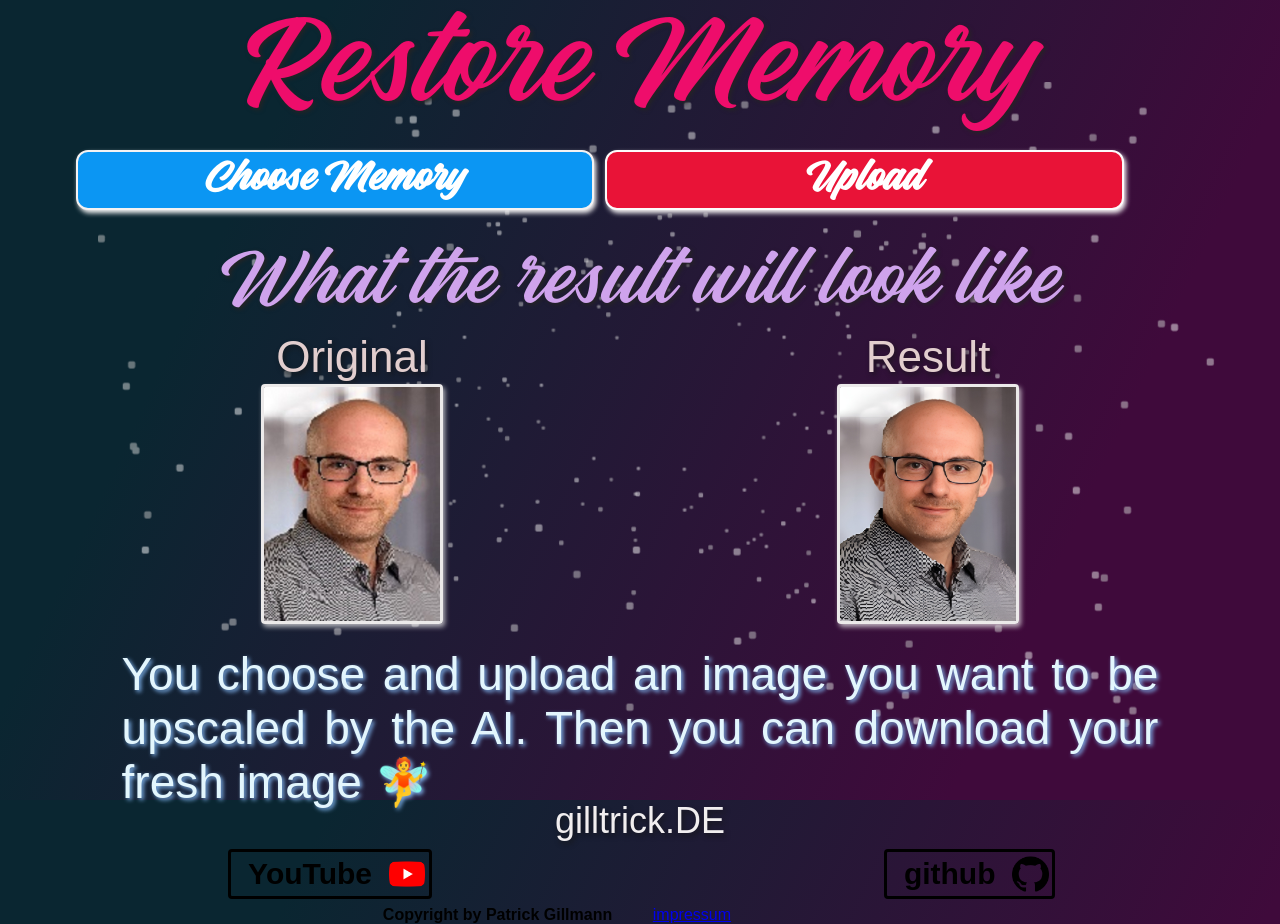
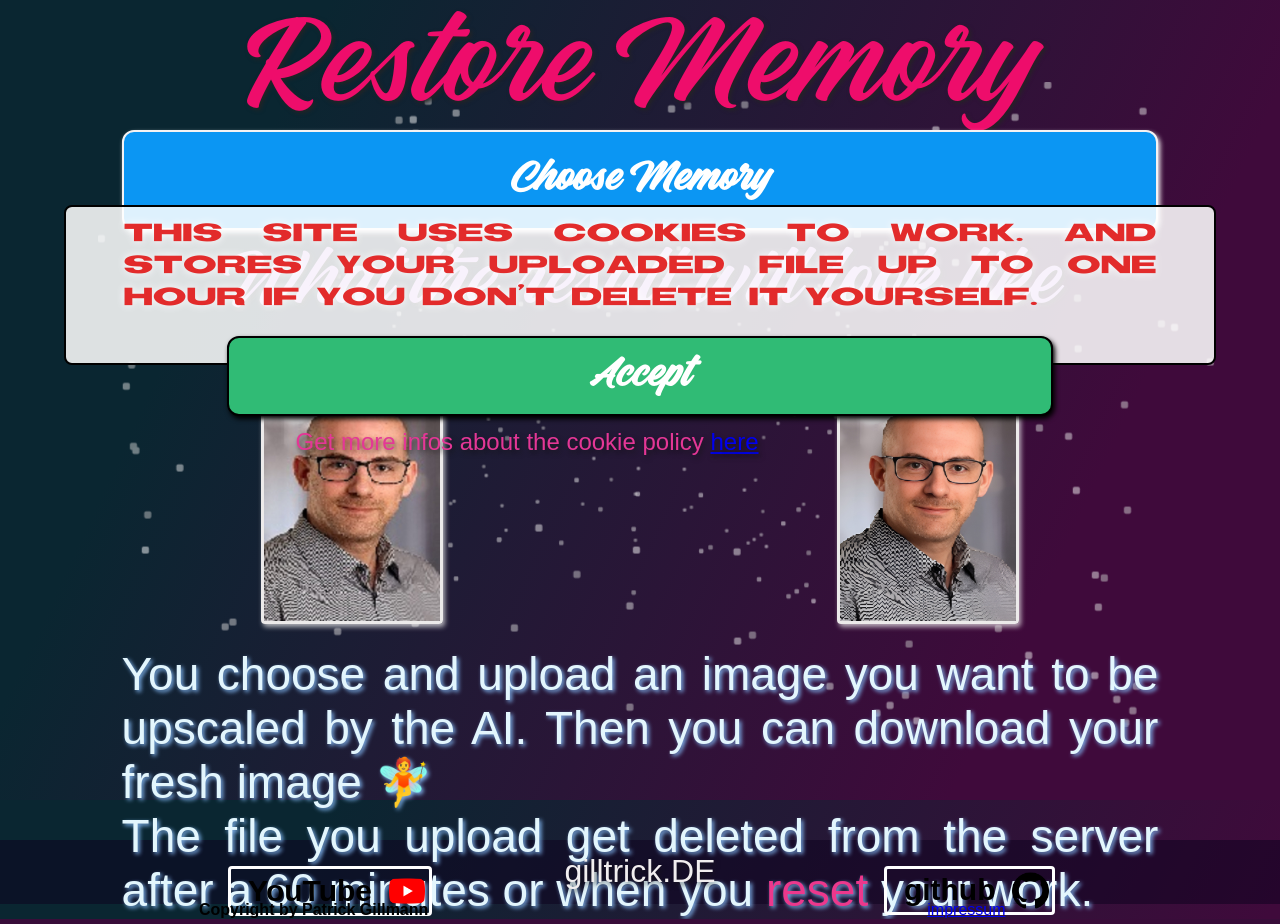
Before and after one commit to gilltrick/restoredMemorys, a Flask app: page / in a window 1280 px wide. Run offline with Flask 2, Linux system fonts and the light colour scheme.

Commit message:
fixed some bugs

```diff
--- a/server.py
+++ b/server.py
@@ -1,26 +1,40 @@
-from flask import Flask, render_template, request, make_response, send_file
+from flask import Flask, render_template, request, make_response, send_file, redirect
 import re, base64, os, time, hashlib, datetime
 
 
 server = Flask(__name__)
-acceptedFileExtensions = {"jpg", "peg", "png"}
+acceptedFileExtensions = ["jpg", "peg", "ebp", "fif", "png"]
+userIdList = []
 
 @server.route("/")
 def index():
     try:
         id = request.cookies["data"]
-        if id != "":
+        if id != "" and id in userIdList:
             if os.path.isfile(os.getcwd()+"/static/results/"+id+"/restored_imgs/"+id+".jpg"):
                 return render_template("index.html", disableRestoreMemory=True, result=True, uploadedImage = True, imagePath="/static/uploadedImages/"+id+".jpg", resultImagePath="/static/results/"+id+"/restored_imgs/"+id+".jpg")
             if os.path.isfile(os.getcwd()+"/static/uploadedImages/"+id+".jpg"):
-                return render_template("index.html", disableRestoreMemory=False, result=False, uploadedImage = True, imagePath="/static/uploadedImages/"+id+".jpg")
+                return render_template("index.html", isx=True, disableRestoreMemory=False, result=False, uploadedImage = True, imagePath="/static/uploadedImages/"+id+".jpg")
             else:
-                return render_template("index.html", disableRestoreMemory=False, result=False, uploadedImage = True, imagePath="/static/uploadedImages/"+id+".jpg")
+                response = make_response(render_template("index.html", disableRestoreMemory=True, result=False, uploadedImage = False))
+                response.set_cookie("data", '', expires=0)
+                return response
+        if id != "" and id not in userIdList:
+            print(f"Ich sollte nach Daten für {id} schauen")
+            response = make_response(render_template("index.html", disableRestoreMemory=True, result=False, uploadedImage = False))
+            response.set_cookie("data", '', expires=0)
+            return response
     except:
-        return render_template("index.html", result=False, uploadedImage = False)
+        try:
+            rememberMe = request.cookies["rememberMe"]
+            return render_template("index.html", unknownUser=False, result=False, uploadedImage = False)
+        except:
+            return render_template("index.html", unknownUser=True, result=False, uploadedImage = False)
 
-@server.route("/uploadImage", methods=["post"])
+@server.route("/uploadImage", methods=["post", "get"])
 def uploadImage():
+    if request.method != "POST":
+        return "<script>alert(\"Upsi something went wrong\");location.href = \"/\";</script>"
     path = "/static/uploadedImages/"
     try:
         id = request.cookies["data"]
@@ -29,8 +43,9 @@ def uploadImage():
         return render_template("index.html", result=False, uploadedImage = False)
     except:
         id = CreateRandomId()
-        response = make_response(render_template("index.html", disableRestoreMemory=False, result=False, uploadedImage = True, imagePath=path+id+".jpg"))
-        response.set_cookie("data", id)
+        userIdList.append(id)
+        response = make_response(render_template("index.html", isx=True, disableRestoreMemory=False, result=False, uploadedImage = True, imagePath=path+id+".jpg"))
+        response.set_cookie("data", id, max_age=60 * 60 * 1)
         imageFile = request.files["image"]
         print(imageFile.filename)
         fileExtension = re.search("(.{3})\s*$", imageFile.filename)
@@ -48,8 +63,8 @@ def restoreMemroy():
     os.system(command)
     return render_template("index.html", disableRestoreMemory=True, result=True, uploadedImage = True, imagePath="/static/uploadedImages/"+id+".jpg", resultImagePath="/static/results/"+id+"/restored_imgs/"+id+".jpg")
 
-@server.route("/resettMemory")
-def resettMemory():
+@server.route("/resetMemory")
+def resetMemory():
     try:
         id = request.cookies["data"]
         cmd_deleteUploadedImage = f"del {os.getcwd()}\\static\\uploadedImages\\{id}.jpg"
--- a/static/js/index.js
+++ b/static/js/index.js
@@ -1,28 +1,40 @@
 const myInput = document.getElementById("file-upload");
-const resettInfoBtn = document.getElementById("resettInfoBtn");
-const resettInfoContainer = document.getElementById("resettInfoContainer")
+const resetInfoBtn = document.getElementById("resetInfoBtn");
+const resetInfoContainer = document.getElementById("resetInfoContainer")
 const closeInfoContainerBtn = document.getElementById("closeInfoContainerBtn");
 const restoreMemoryBtn = document.getElementById("restoreMemoryBtn");
-const loadAnimationContainer = document.getElementById("loadAnimationContainer")
+const loadAnimationContainer = document.getElementById("loadAnimationContainer");
+const uploadImageBtn = document.getElementById("uploadImageBtn");
+const cookieInfoContainerBtn = document.getElementById("cookieInfoContainerBtn")
+const cookieInfoContainer = document.getElementById("cookieInfoContainer")
 
-
-function showResettInfo(){
-
-  resettInfoContainer.style.display = "block";
+function redirect(){
+uploadImageBtn.click();
 }
 try{
-  resettInfoBtn.addEventListener("click", showResettInfo);
+myInput.addEventListener("change", redirect)
 }
 catch{
-  console.log("no resettInfoBtn")
+  console.log("no myInput")
 }
 
-function closeResettInfo(){
+function showResetInfo(){
 
-  resettInfoContainer.style.display = "none";
+  resetInfoContainer.style.display = "block";
 }
 try{
-  closeInfoContainerBtn.addEventListener("click", closeResettInfo)
+  resetInfoBtn.addEventListener("click", showResetInfo);
+}
+catch{
+  console.log("no resetInfoBtn")
+}
+
+function closeResetInfo(){
+
+  resetInfoContainer.style.display = "none";
+}
+try{
+  closeInfoContainerBtn.addEventListener("click", closeResetInfo)
 }
 catch{
   console.log("no closeInfoContainerBtn")
@@ -38,3 +50,14 @@ try{
 catch{
   console.log("no restoreMemoryBtn")
 }
+
+function acceptCookies(){
+  document.cookie = `rememberMe=${new Date().toLocaleString()}`
+  cookieInfoContainer.style.display = "none";
+}
+try{
+  cookieInfoContainerBtn.addEventListener("click", acceptCookies)
+}
+catch{
+  console.log("no cookieInfoContainerBtn")
+}
--- a/static/styles/index.css
+++ b/static/styles/index.css
@@ -99,9 +92,9 @@ input[type="file"] {
 .custom-file-upload {
     display: flex;
     align-items: center;
-    margin-left: 1%;
-    width: 45%;
-    height: 60px;
+    margin-left: 5%;
+    width: 90%;
+    height: 100px;
     border-radius: 12px;
     color: white;
     background-color: rgb(11, 150, 243);
@@ -127,13 +118,12 @@ input[type="file"] {
 
 .exampleContainer{
     display: block;
-    height: 70%;
+    height: 75%;
     width: 90%;
     margin: auto;
 }
 
 .exampleContainer .exampleText{
-
     margin: auto;
     text-align: center;
     font-size: 75;
@@ -152,11 +141,21 @@ input[type="file"] {
     font-size: 46;
     color: rgb(227, 246, 253);
     text-shadow: 2px 2px 4px rgb(129, 181, 240);
+}
 
+.exampleContainer .howToText .howToTextLink{
+    text-decoration: none;
+    margin: auto;
+    margin-top:2%;
+    height: 25%;
+    width: 90%;
+    text-align: justify;
+    font-size: 46;
+    color: rgb(236, 56, 140);
+    text-shadow: 2px 2px 4px rgb(129, 181, 240);
 }
 
 .exampleContainer .exampleImages{
-
     display: flex;
     height: auto;
     width: auto;
@@ -427,6 +431,84 @@ img{
     background-color: rgba(255, 255, 255, 0.863);
 }
 
+
+.closeInfoContainerBtn{
+    margin: auto;
+    margin-top: 1%;
+    width: 80%;
+    height: 80px;
+    border-radius: 12px;
+    color: white;
+    background-color: rgb(174, 196, 211);
+    border: 2px solid black;
+    text-align: center;
+    font-size: 60px;
+    font-weight: bolder;
+    box-shadow: 2px 3px 5px black;
+}
+
+.closeInfoContainerBtn:hover{
+    background-color: rgb(226, 29, 210);
+}
+
+
+
+.cookieInfoContainer{
+
+    border: 2px solid black;
+    border-radius: 8px;
+    display: block;
+    position: absolute;
+    margin-left:5%;
+    margin-top: 16%;
+    width: 90%;
+    height: 20%;
+    background-color: rgba(255, 255, 255, 0.863);
+}
+
+.cookieWarningText{
+    font-size: 28px;
+    color: rgb(226, 43, 43);
+    text-align: justify;
+    text-shadow: 0px 0px 8px #ffffff;
+    margin: auto;
+    margin-top: 1%;
+    margin-bottom: 1%;
+    width: 90%;
+    font-family:"TSBlockBold";
+}
+
+
+.cookieInfoContainerBtn{
+    margin: auto;
+    margin-top: 1%;
+    width: 80%;
+    height: 80px;
+    border-radius: 12px;
+    color: white;
+    background-color: rgb(48, 187, 117);
+    border: 2px solid black;
+    text-align: center;
+    font-size: 60px;
+    font-weight: bolder;
+    box-shadow: 2px 3px 5px black;
+}
+.cookieInfoContainerBtn:hover{
+
+    background-color: rgb(8, 247, 87);
+}
+
+.cookieInfoText{
+    font-size: 24px;
+    color: rgb(160, 173, 235);
+    text-align: center;
+    text-shadow: 2px 3px 5px #161616b2;
+    margin: auto;
+    margin-top: 1%;
+    margin-bottom: 1%;
+    width: 90%;
+}
+
 .loadAnimation{
     position: absolute;
     display: none;
@@ -449,27 +530,43 @@ img{
 }
 
 .credits{
-
     height: 8%;
     width: 100%;
-    display: flexbox;
+    display: block;
     align-items: center;
     align-content: space-evenly;
+    background-color: #0f031f86;
+    /* height: 8vh;
+    width: 100%;
+    display: block;
+    align-items:center;
+    border-top: 2px solid #1e053d;
+    position: fixed;
+    bottom: 0;
+    left: 50%;
+    transform: translateX(-50%);
+    justify-content: space-around;
+    align-items: center;
+    z-index: 100;
+    transition: 0.6s;
+    background-color: rgba(62, 14, 94, 0.815); */
 }
 
 .creditsTitle{
-    font-size: 36px;
+    font-size: 32px;
     color: rgb(241, 238, 239);
     text-align: center;
     text-shadow: 2px 3px 5px #161616b2;
     margin: auto;
+    padding-top: 1%;
     width: 100%;
+    height: 40%;
 }
 
 .creditsSocial{
     display: flex;
     width: 100%;
-    height: 100%;
+    height: 35%;
     margin: auto;
 }
 
@@ -485,13 +582,12 @@ img{
     width: auto;
     font-size: 20px;
     background-color: transparent;
-    border:3px solid black;
+    border:3px solid rgb(255, 255, 255);
     border-radius: 4px;
     padding:1%;
 }
 
 .socialBtnText{
-
     margin: auto;
     text-align: center;
     font-size: 30px;
@@ -501,22 +597,23 @@ img{
 }
 
 .socialImg{
-
     height: auto;
     width: 40px;
     padding: 1%;
 }
 
 .copyrightContainer{
-
     display: flex;
+    height: 15%;
+    margin:auto;
+    margin-top:1%
 }
 
 .copyrightText{
     width: 49%;
     margin: auto;
     margin-right:1%;
-    text-align: right;
+    text-align: center;
     font-size: 16px;
     font-weight: bolder;
     padding-left: 15px;
@@ -524,16 +621,16 @@ img{
 }
 
 .impressumsLink{
-
+    text-decoration: none;
     width: 49%;
-    text-align: left;
+    text-align: center;
     margin: auto;
     margin-left:1%
 }
 
 
 
-
+/*Loading animation*/
 .lds-spinner {
     position: absolute;
     margin-left: 47.5%;
--- a/templates/index.html
+++ b/templates/index.html
@@ -5,12 +5,25 @@
         <title>RestoreMemorys</title>
     </head>
     <body>
-        <div class="infoContainer" id="resettInfoContainer">
+        {%if unknownUser == True%}
+        <div class="cookieInfoContainer" id="cookieInfoContainer">
+            <div class="cookieWarningText">
+                This site uses cookies to work. And stores your uploaded file up to one hour if you don't delete it yourself.
+            </div>
+            <form>
+                <button type="button" class="cookieInfoContainerBtn" id="cookieInfoContainerBtn"><div class="btnText">Accept</div></button>
+            </form>
+            <div class="cookieInfoText" style="width: 60%;margin-left: 20%;text-align: justify;color: rgb(228, 55, 150);">
+                Get more infos about the cookie policy <a href="https://github.com/gilltrick/restoredMemorys" target="blank">here</a>
+            </div>
+        </div>
+        {%endif%}
+        <div class="infoContainer" id="resetInfoContainer">
             <div class="warningText">
                 This will delete your restored memeory from the server. Are you sure you want to go on?
             </div>
-            <form action="/resettMemory">
-                <button type="submit" class="doResettBtn"><div class="warningBtnText">Delete & Resett</div></button>
+            <form action="/resetMemory">
+                <button type="submit" class="doResetBtn"><div class="warningBtnText">Delete & Reset</div></button>
             </form>
             <form>
                 <button type="button" class="closeInfoContainerBtn" id="closeInfoContainerBtn"><div class="btnText">Back</div></button>
@@ -31,7 +44,7 @@
                     <div class="btnText">Choose Memory</div>
                 </label>
                 <input id="file-upload" type="file", name="image"/>
-                <button type="submit" class="uploadImageBtn"><div class="btnText">Upload</div></button>
+                <button hidden type="submit" class="uploadImageBtn" id="uploadImageBtn"><div class="btnText">Upload</div></button>
             </form>
         </div>
         <div class="exampleContainer">
@@ -52,8 +65,9 @@
                     <img class="exampleImg" src="/static/images/restored.jpg">
                 </div>
             </div>
-            <div class="howtoText">
-                You choose and upload an image you want to be upscaled by the AI. Then you can download your fresh image &#129498;
+            <div class="howToText">
+                You choose and upload an image you want to be upscaled by the AI. Then you can download your fresh image &#129498;<br>
+                The file you upload get deleted from the server after a 60 minutes or when you <a href="/resetMemory" class="howToTextLink">reset</a> your work.
             </div>
         </div>
         {%endif%}
@@ -65,18 +79,19 @@
         <div class="resultPreview">
             <div class="title">&#128142;Your faded memory&#128142;</div>
             <div class="uploadedImage">
-
                 <img src="{{imagePath}}">
             </div>
-
+            {%if disableRestoreMemory == False%}
             <form action="/restoreMemory" method="post">
-                {%if disableRestoreMemory == False%}
                 <button type="submit" class="restoreMemoryBtn" id="restoreMemoryBtn"><div class="btnText">Restore Memory &#129498;</div></button>
-                {%endif%}
-                {%if disableRestoreMemory == True%}
-                <br><br>
-                {%endif%}
             </form>
+            <form action="/resetMemory">
+                <button type="submit" class="deleteImgBtn" id="restoreMemoryBtn"><div class="btnText" style="font-size: 18px;">Delete image</div></button>
+            </form>
+            {%endif%}
+            {%if disableRestoreMemory == True%}
+            <br><br>
+            {%endif%}
             {%if result == True%}
             <div class="title">&#129498;Your restored memory&#129498;</div>
             {%endif%}
@@ -90,15 +105,15 @@
             {%endif%}
         </div>
         {%if result == True%}
-        <div class="resettContainer">
+        <div class="resetContainer">
             <div class="info">Restore another memory?</div>
             <form>
-                <button type="button" class="resettBtn" id="resettInfoBtn"><div class="btnText">Resett</div></button>
+                <button type="button" class="resetBtn" id="resetInfoBtn"><div class="btnText">Reset</div></button>
             </form>
         </div>
         {%endif%}
         {%endif%}
-        <div class="credits">
+        <div class="credits" {%if isx%}style="position: fixed; bottom: 0;"{%endif%}>
             <div class="creditsTitle">
                 gilltrick.DE
             </div>
```
Also changed, not shown: other parts of static/styles/index.css (+31 -37 lines), cleaner.py (added, +64 -0 lines).
